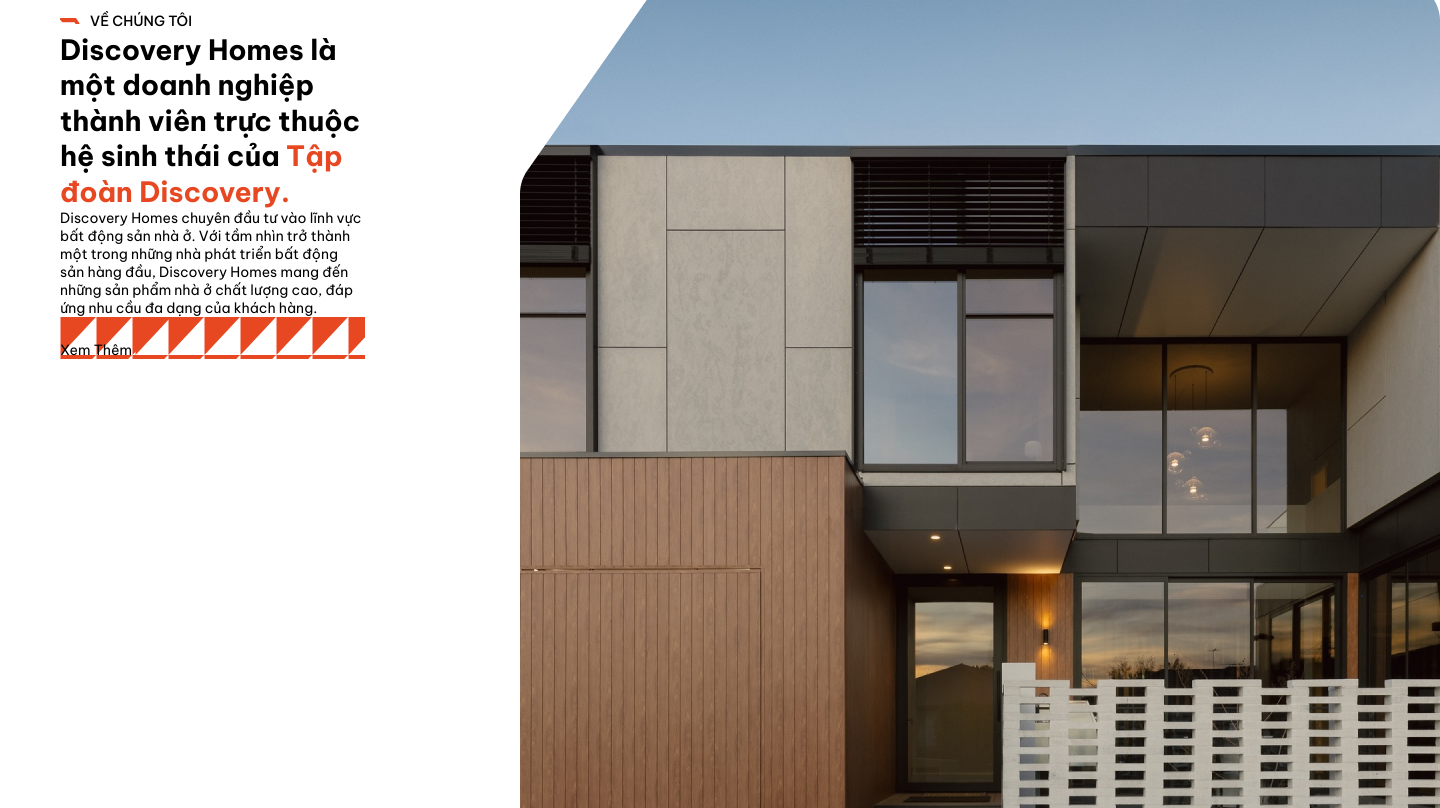
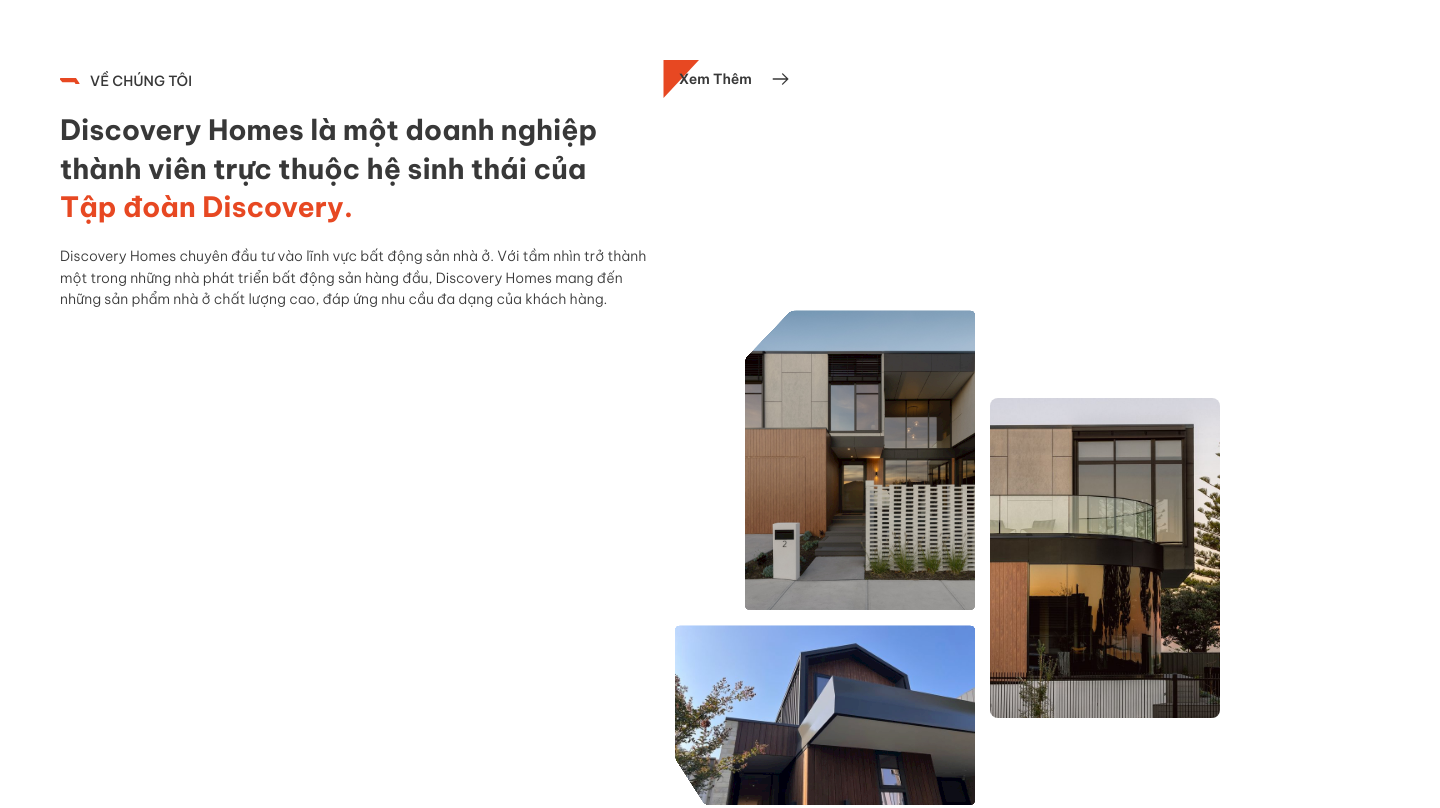
Before and after one commit to tchoa1102/freelancer_discovery-group, a plain HTML site: page index.html in a window 1280 px wide. Shown: the part 1140-1948 px from the top of the page, 1440 px wide, since content can reach past the window. Drawn offline with Linux system fonts and the light colour scheme; a script that the page names is missing.

Commit message:
fix about

```diff
--- a/index.html
+++ b/index.html
@@ -130,50 +130,93 @@
                 </section>
 
                 <section class="about">
-                    <section class="about__content">
-                        <div class="about__content__heading">
+                    <section class="about__body">
+                        <div class="about__body__content">
+                            <div class="about__body__content__heading">
                                 <img src="./public/assets/img/about/heading-icon.svg" alt="" />
                                 <div>
                                     <h3 class="">VỀ CHÚNG TÔI</h3>
                                 </div>
                             </div>
                             <p>
-                            Discovery Homes là một doanh nghiệp thành viên trực thuộc hệ sinh thái
-                            của <span class="about__content__name">Tập đoàn Discovery.</span>
+                                Discovery Homes là một doanh nghiệp thành viên trực thuộc hệ sinh
+                                thái của <br />
+                                <span class="about__body__content__name">Tập đoàn Discovery.</span>
                             </p>
                             <p>
-                            Discovery Homes chuyên đầu tư vào lĩnh vực bất động sản nhà ở. Với tầm
-                            nhìn trở thành một trong những nhà phát triển bất động sản hàng đầu,
-                            Discovery Homes mang đến những sản phẩm nhà ở chất lượng cao, đáp ứng
-                            nhu cầu đa dạng của khách hàng.
+                                Discovery Homes chuyên đầu tư vào lĩnh vực bất động sản nhà ở. Với
+                                tầm nhìn trở thành một trong những nhà phát triển bất động sản hàng
+                                đầu, Discovery Homes mang đến những sản phẩm nhà ở chất lượng cao,
+                                đáp ứng nhu cầu đa dạng của khách hàng.
                             </p>
+                        </div>
+                    </section>
+                    <section class="about__img">
+                        <section>
                             <div
-                            class=""
+                                class="substract substract--top-left"
+                                style="width: 230px; height: 300px"
+                            >
+                                <div
+                                    class="substract-bg"
+                                    style="
+                                        background-image: url('./public/assets/img/about/1-a.png');
+                                    "
+                                ></div>
+                            </div>
+                            <div
+                                class="substract substract--bottom-left"
+                                style="width: 300px; height: 180px"
+                            >
+                                <div
+                                    class="substract-bg"
+                                    style="
+                                        background-image: url('./public/assets/img/about/2-b.png');
+                                    "
+                                ></div>
+                            </div>
+                        </section>
+                        <div class="bg-center" style="width: 230px; height: 320px">
+                            <div
+                                class="substract-bg"
+                                style="
+                                    background-image: url('./public/assets/img/about/3.png');
+                                    border-radius: 8px;
+                                "
+                            ></div>
+                        </div>
+                    </section>
+                    <!-- <div style="clear: right"></div> -->
+                    <div
+                        class="about__see-more"
                         style="background-image: url('./public/assets/img/about/more-1-2.svg')"
                     >
                         <span>Xem Thêm</span>
-                            <img src="./public/assets/img/about/more-1-2.svg" alt="" />
+                        <img
+                            style="width: 17px; height: 12px"
+                            src="./public/assets/img/about/arrow-to-right.svg"
+                            alt=""
+                        />
                     </div>
-                    </section>
-                    <section class="about__img">
-                        <div class="">
-                            <div class="">
-                                <img src="./public/assets/img/about/1.png" alt="" />
-                            </div>
-                            <div class="">
-                                <img src="./public/assets/img/about/1.png" alt="" />
-                            </div>
-                        </div>
-                        <div class="">
-                            <img src="./public/assets/img/about/1.png" alt="" />
-                        </div>
-                    </section>
-                    <section></section>
                 </section>
             </section>
 
             <section class="footer"></section>
         </main>
+        <svg style="visibility: hidden; position: absolute" width="0" height="0">
+            <defs>
+                <filter id="goo">
+                    <feGaussianBlur in="SourceGraphic" stdDeviation="2" result="blur" />
+                    <feColorMatrix
+                        in="blur"
+                        mode="matrix"
+                        values="1 0 0 0 0  0 1 0 0 0  0 0 1 0 0  0 0 0 19 -9"
+                        result="goo"
+                    />
+                    <feComposite in="SourceGraphic" in2="goo" operator="atop" />
+                </filter>
+            </defs>
+        </svg>
     </body>
 
     <script src="public/assets/js/main.js" type="module"></script>
--- a/scss/_about.scss
+++ b/scss/_about.scss
@@ -1,13 +1,22 @@
 .about {
     & {
-        display: flex;
         padding: 100px 70px;
-        gap: 155px;
         font-size: 14px;
+        // display: grid;
+        // grid-template-columns: 1fr 1fr;
+        // grid-template-rows: 1fr 1fr;
+        // column-gap: 155px;
     }
 
+    &__body {
+        display: inline-block;
+        margin-top: 30px;
+
         &__content {
-        margin-top: 30px;
+            width: 600px;
+            display: flex;
+            flex-direction: column;
+            gap: 20px;
 
             &__heading {
                 display: flex;
@@ -36,15 +45,53 @@
             & > p:nth-child(2) {
                 font-size: 28px;
                 font-weight: 700;
-            line-height: 35.42px;
+                line-height: 1.3695;
+                color: #383838;
             }
 
             &__name {
                 color: #e74822;
             }
+
+            & > p:nth-child(3) {
+                font-weight: 300;
+                font-size: 14px;
+                line-height: 1.524;
+            }
+        }
     }
 
     &__img {
-        width: 545px;
+        // width: 545px;
+        // height: 495px;
+        display: flex;
+        vertical-align: top;
+        align-items: center;
+        gap: 15px;
+        margin-left: 60px;
+        float: right;
+
+        & section {
+            display: flex;
+            flex-direction: column;
+            align-items: end;
+            gap: 15px;
         }
     }
+
+    &__see-more {
+        display: inline-flex;
+        align-items: center;
+        column-gap: 20px;
+        background-repeat: no-repeat;
+        // height: 38px;
+        padding: 10px 15px;
+        margin-top: 80px;
+        font-weight: 600;
+
+        span {
+            padding-left: 0.5px;
+            padding-right: 0.5px;
+        }
+    }
+}
--- a/scss/_base.scss
+++ b/scss/_base.scss
@@ -2,6 +2,10 @@
     margin: 0;
     padding: 0;
     box-sizing: border-box;
+}
+
+:root {
+    --bg-sbtr: #000;
 }
 
 html {
@@ -12,10 +16,11 @@
     display: flex;
     justify-content: center;
     background: #fff;
+    color: #383838;
 }
 
 main {
-    border: 1px solid #000;
+    // border: 1px solid #000;
     width: 1440px;
     display: flex;
     align-items: center;
@@ -24,9 +29,54 @@
 
 a {
     text-decoration: none;
-    color: #000;
+    color: #383838;
 }
 
 .hidden {
     display: none;
 }
+
+.bg-center {
+    background-size: cover;
+    background-position: center;
+}
+
+.substract {
+    display: inline-block;
+    // width height custom
+    // width: 230px;
+    // height: 300px;
+    background-size: 100%;
+    // color: orange;
+    filter: url('#goo');
+}
+
+// .substract::before {
+//     content: '';
+//     display: block;
+//     padding-top: 100%;
+//     background: var(--bg-sbtr, #000);
+//     background-size: 100%;
+//     // clip-path: polygon(20% 0%, 100% 0%, 100% 100%, 0% 100%, 0% 20%);
+//     // background: currentColor;
+// }
+
+.substract-bg {
+    height: 100%;
+    width: 100%;
+    background-size: cover;
+    background-position: center;
+}
+
+.substract--top-left {
+    .substract-bg {
+        -webkit-clip-path: polygon(20% 0%, 100% 0%, 100% 100%, 0% 100%, 0% 20%);
+        clip-path: polygon(20% 0%, 100% 0%, 100% 100%, 0% 100%, 0% 16%);
+    }
+}
+.substract--bottom-left {
+    .substract-bg {
+        -webkit-clip-path: polygon(0% 0%, 100% 0%, 100% 100%, 10% 100%, 0% 74%);
+        clip-path: polygon(0% 0%, 100% 0%, 100% 100%, 10% 100%, 0% 74%);
+    }
+}
--- a/scss/_header.scss
+++ b/scss/_header.scss
@@ -1,6 +1,6 @@
 .header {
     & {
-        border: 1px solid #000;
+        // border: 1px solid #000;
         width: 1300px;
         height: 120px;
         display: flex;
```
Also changed, not shown: public/assets/css/index.css, 1 other file. Lines whose indentation alone changed are shown as unchanged.
